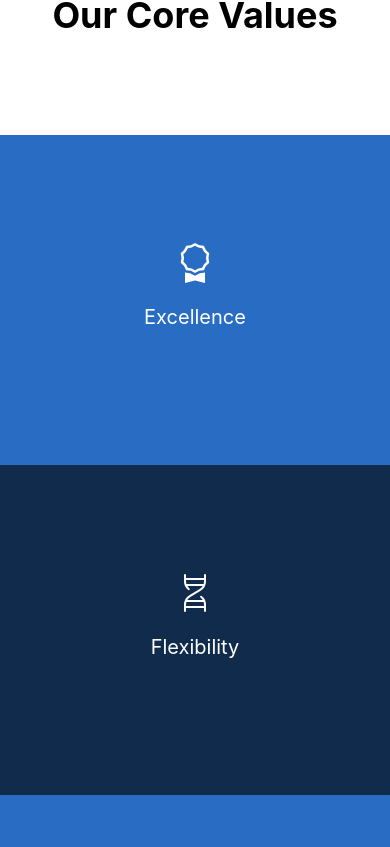
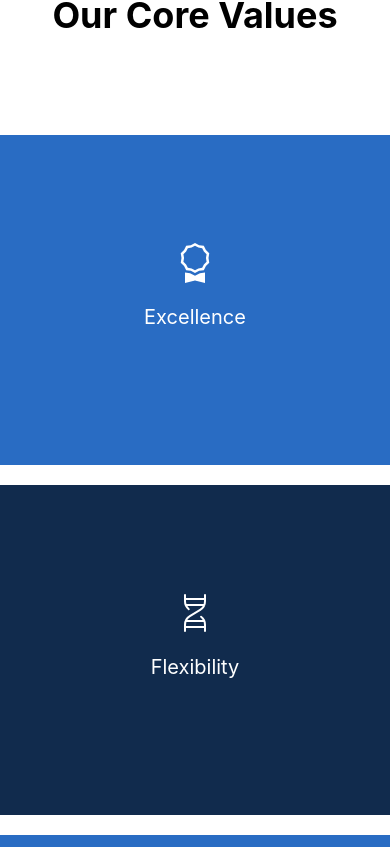
Before and after one commit to Doni6519/lasioweb-main, a Next.js app: page /about in a window 390 px wide. Shown: the part 2737-3584 px from the top of the page. Built offline with nearby package versions, Linux system fonts and the light colour scheme.

Commit message:
17112023

```diff
--- a/app/about/page.jsx
+++ b/app/about/page.jsx
@@ -110,7 +110,7 @@ const page = () => {
         <h1 className="text-center text-4xl font-bold core_h1">
           Our Core Values
         </h1>
-        <div className="grid grid-cols-1 md:grid-cols-2 lg:grid-cols-4 mt-10 text-center slide_on_hover_val">
+        <div className="grid grid-cols-1 gap-5 md:gap-0 md:grid-cols-2 lg:grid-cols-4 mt-10 text-center slide_on_hover_val">
           <div className="slide_item">
             <div id="more_services_1_about" className="items-center text-white">
               <div
```
